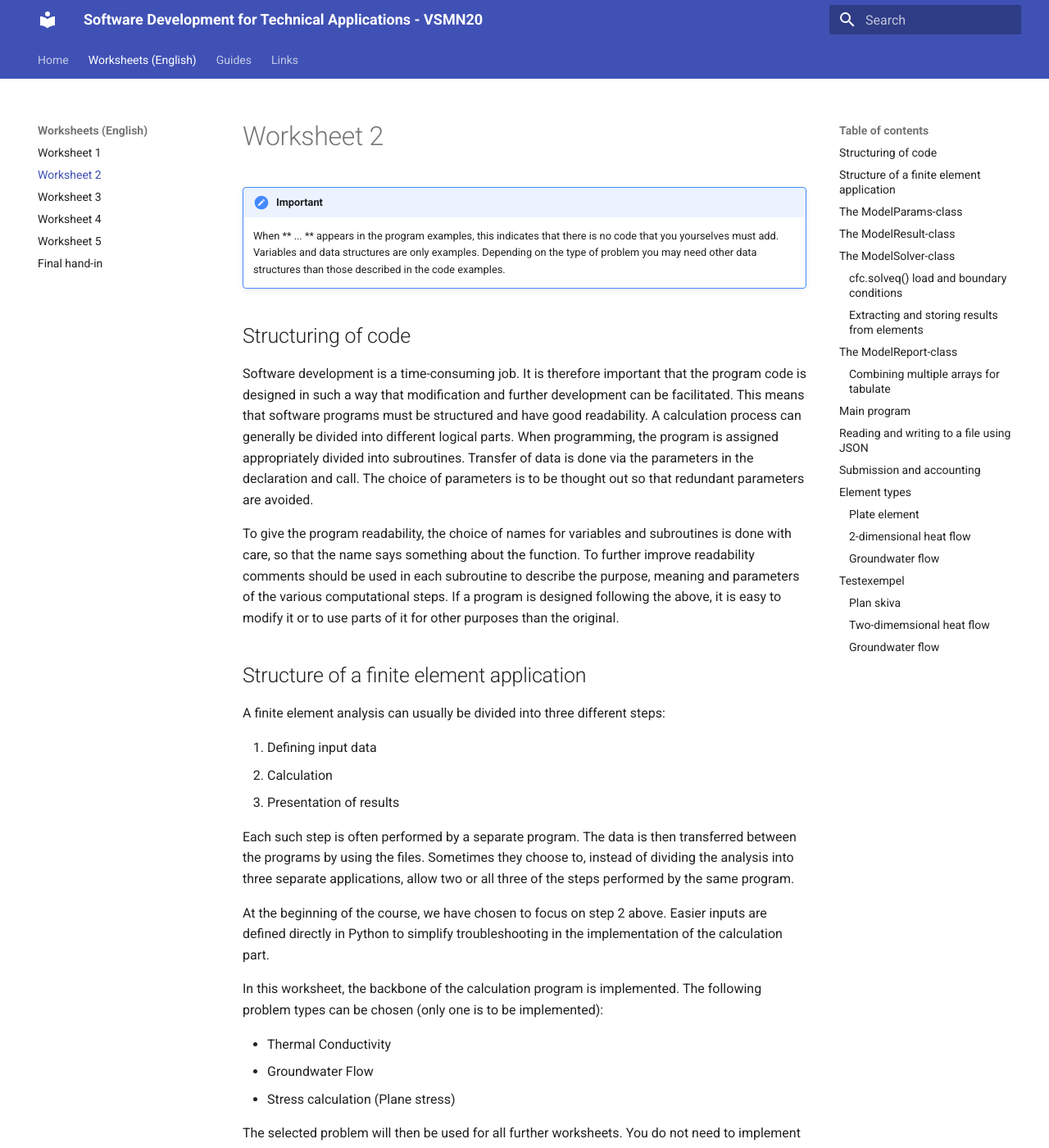
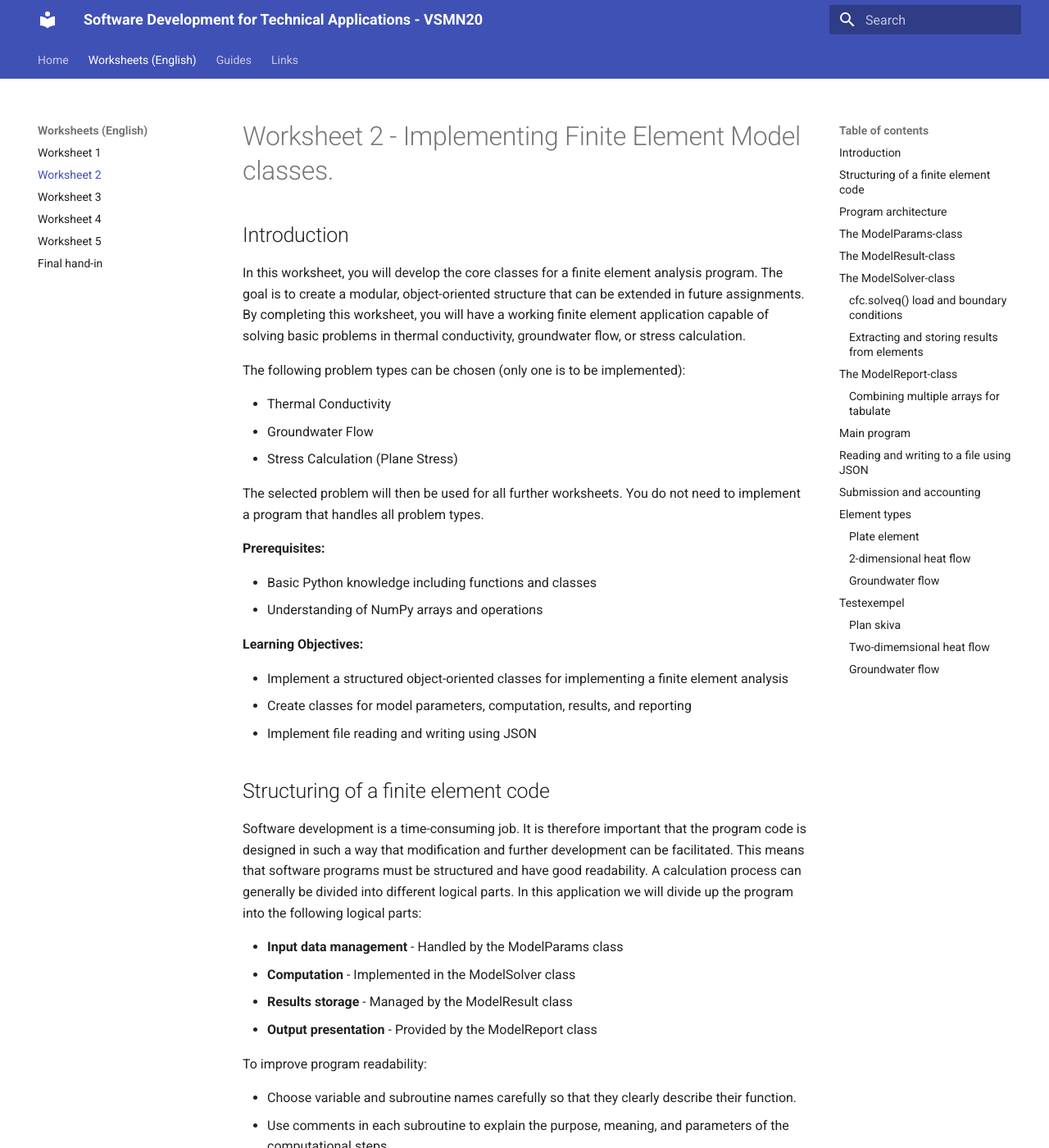
Before and after one commit to jonaslindemann/vsmn20, an MkDocs documentation site: the page built from docs/assignment2_eng.md, in a window 1280 px wide and 1400 px high. Shown: the whole window at 82% size. Built offline with MkDocs 1.6.1 and Material for MkDocs 9.7.7, drawn with Linux system fonts in a browser that asks for light colours; comment, search, counter and statistics services are not loaded; some of the changed text lies outside the part shown.

Commit message:
Updated assigment 2

````diff
--- a/docs/assignment2_eng.md
+++ b/docs/assignment2_eng.md
@@ -1,36 +1,56 @@
-# Worksheet 2
+# Worksheet 2 - Implementing Finite Element Model classes.
 
-!!! note "Important"
+## Introduction
 
-    When ** ... ** appears in the program examples, this indicates that there is no code that you yourselves must add. Variables and data structures are only examples. Depending on the type of problem you may need other data structures than those described in the code examples.
+In this worksheet, you will develop the core classes for a finite element analysis program. The goal is to create a modular, object-oriented structure that can be extended in future assignments. By completing this worksheet, you will have a working finite element application capable of solving basic problems in thermal conductivity, groundwater flow, or stress calculation.
 
-## Structuring of code
+The following problem types can be chosen (only one is to be implemented):
 
-Software development is a time-consuming job. It is therefore important that the program code is designed in such a way that modification and further development can be facilitated. This means that software programs must be structured and have good readability. A calculation process can generally be divided into different logical parts. When programming, the program is assigned appropriately divided into subroutines. Transfer of data is done via the parameters in the declaration and call. The choice of parameters is to be thought out so that redundant parameters are avoided.
-
-To give the program readability, the choice of names for variables and subroutines is done with care, so that the name says something about the function. To further improve readability comments should be used in each subroutine to describe the purpose, meaning and parameters of the various computational steps. If a program is designed following the above, it is easy to modify it or to use parts of it for other purposes than the original.
-
-## Structure of a finite element application
-
-A finite element analysis can usually be divided into three different steps:
-
- 1. Defining input data
- 1. Calculation
- 1. Presentation of results
-
-Each such step is often performed by a separate program. The data is then transferred between the programs by using the files. Sometimes they choose to, instead of dividing the analysis into three separate applications, allow two or all three of the steps performed by the same program.
-
-At the beginning of the course, we have chosen to focus on step 2 above. Easier inputs are defined directly in Python to simplify troubleshooting in the implementation of the calculation part.
-
-In this worksheet, the backbone of the calculation program is implemented. The following problem types can be chosen (only one is to be implemented):
-
- * Thermal Conductivity
- * Groundwater Flow
- * Stress calculation (Plane stress)
+- Thermal Conductivity
+- Groundwater Flow
+- Stress Calculation (Plane Stress)
 
 The selected problem will then be used for all further worksheets. You do not need to implement a program that handles all problem types.
 
-We begin by defining a python-module, flowmodel.py (chose a name depending on the selected problem type), which will include the calculation part of the program. At the beginning of the file, the following declarations for the modules to be used:
+**Prerequisites:**
+
+- Basic Python knowledge including functions and classes
+- Understanding of NumPy arrays and operations
+
+**Learning Objectives:**
+
+- Implement a structured object-oriented classes for implementing a finite element analysis
+- Create classes for model parameters, computation, results, and reporting
+- Implement file reading and writing using JSON
+
+## Structuring of a finite element code
+
+Software development is a time-consuming job. It is therefore important that the program code is designed in such a way that modification and further development can be facilitated. This means that software programs must be structured and have good readability. A calculation process can generally be divided into different logical parts. In this application we will divide up the program into the following logical parts:
+
+- **Input data management** - Handled by the ModelParams class
+- **Computation** - Implemented in the ModelSolver class
+- **Results storage** - Managed by the ModelResult class
+- **Output presentation** - Provided by the ModelReport class
+
+To improve program readability:
+
+- Choose variable and subroutine names carefully so that they clearly describe their function.
+- Use comments in each subroutine to explain the purpose, meaning, and parameters of the computational steps.
+
+By following these guidelines, the program becomes easier to modify or repurpose for other applications.
+
+## Program architecture
+
+Your finite element analysis program will consist of 4 main classes:
+
+| Class | Purpose |
+|-------|---------|
+| ModelParams | Stores input parameters required for calculation |
+| ModelSolver | Implements solution algorithm for the chosen problem |
+| ModelResult | Stores calculation results for later use |
+| ModelReport | Generates formatted reports of inputs and outputs |
+
+We begin by defining a python-module, flowmodel.py (choose a name depending on the selected problem type), which will include the calculation part of the program. At the beginning of the file, the following declarations for the modules to be used:
 
 ``` py
 # -*- coding: utf-8 -*-
@@ -41,16 +61,17 @@ import calfem.utils as cfu
 import tabulate as tab
 ```
 
-For the implementation, we will use object-oriented programming, ie, divide the program into logical objects that can be reused and allow for the expansion and reuse of code. 4 logical classes can be identified for the calculation model:
+All classes in this worksheet will be implemented in the flowmodel.py file.
 
-  * **ModelParams** - Stores the input variables required for calculation.
-  * **ModelSolver** - Implements routine solution for the problem.
-  * **ModelResult** - Storing the results generated thus solving the problem.
-  * **ModelReport** - Manages the generation of input and output reports for the program.
+!!! note "Important"
+
+    When ** ... ** appears in the program examples, this indicates that there is no code that you yourselves must add. Variables and data structures are only examples. Depending on the type of problem you may need other data structures than those described in the code examples.
 
 ## The ModelParams-class
 
-The class input data must contain all inputs required to perform the calculation. Our first class definition may look like the following code:
+The **ModelParams** class will be used to store all input data required for the calculation as member variables. The class will have a constructor, `__init__(...)`, which will initialize all variables to default values, ensuring that the program runs without errors.
+
+The class input data must contain all inputs required to perform the calculation. The following code shows how the structure of the **ModelParams** class might look like, with all necessary variables initialized:
 
 ``` py
 # -*- coding: utf-8 -*-
@@ -108,11 +129,11 @@ class ModelParams:
 
 !!! note "Important"
 
-    All ** ... ** indicates that the code must be added.
+    All **...** indicates that the code must be added.
 
 ## The ModelResult-class
 
-**ModelResult**-class to be used to store the results generated during the calculation. Because Python is a dynamic language that can calculate the class itself and add to the result variables in the result object, but it's always good to create empty variables in the class so that it can function independently. An example of the **ModelResult** class is shown in the following code:
+The **ModelResult** class is used to store the results generated during the calculation. Since Python is a dynamic language, it allows adding result variables to the class object during runtime. However, it is recommended to create empty variables in the class beforehand to ensure that it functions independently. An example of the **ModelResult** class is shown in the following code:
 
 ``` py
 class ModelResult:
@@ -146,7 +167,8 @@ class Solver:
 
 The input parameters are assigned two class variables, **self.model_params** ** and **self.model_result**.
 
-The calculation to be performed in the execute (...). The method retrieves input from **self.model_params** to set up and perform finite element calculations just like a regular Calfem programs. To simplify management of input variables can be local references to the input data is created according to the following code:
+The calculation should be performed in the execute(...) method. The method uses the input parameters from **self.model_params** to set up and perform finite element calculations just like a regular CALFEM. To simplify management of input variables we create local references to the input data variable as shown in the following code:
+
 ``` py
 class Solver:
 
@@ -164,9 +186,9 @@ class Solver:
         bcs = self.model_params.bcs
 ```
 
-Because Python handles all the variables that references it is no disadvantage to make these assignments. No copies of the data will be made. The variables need not be copied back to **self.model_params** then the local variables pointing to the same memory contents.
+Because Python handles all variables by reference, there is no disadvantage to making these assignments. No copies of the data will be created, and the local variables will directly reference the same memory as the parameters in the **self.model_params** variable, eliminating the need to copy them back.
 
-After the calculation is completed, the **self.model_result** is assigned the result of the calculation. The global stiffness matrix, **K** or the load vector **f** need not be stored here. Hot variables is the displacement vector, the reaction force vector and the element forces. The following code shows how this might look like:
+After the calculation is completed, the **self.model_result** is assigned the result of the calculation. The global stiffness matrix, **K** or the load vector **f** need not be stored here. Result variables to be stored are the displacement vector, the reaction force vector and the element forces. The following code shows how this might look like:
 
 ``` py
 class Solver:
@@ -217,7 +239,7 @@ class Solver:
 
 ### Extracting and storing results from elements
 
-To be able to use the results from the elements we need to do some array operations as the output from the element routines can differ.
+To utilize the results from the elements, array operations are required since the output format of the element routines may vary.
 
 === "Flow/Heatflow problem"
 
@@ -247,11 +269,11 @@ To be able to use the results from the elements we need to do some array operati
 
 ## The ModelReport-class
 
-When the calculation has been completed, a report of input parameters and results is generated, this is done by the **ModelReport**-class. The class will have the same input parameters as the **ModelSolver**-class.
+When the calculation is completed, the **ModelReport** class generates a report of input parameters and results. This class uses the same input parameters as the **ModelSolver** class.
 
-For the generation of the report, we will use Python's built-in method **__str__()**. This method is used to implement what should happen when using print ** (...) ** on an instance of the class or the function str ** (...) ** is used to convert the class content to a string.
+To generate the report, we use Python's built-in `__str__()` method, which defines the behavior when an instance of the class is passed to `print(...)` or converted to a string using `str(...)`.
 
-For this to work, we need two additional methods and a string variable. The string variable we will fill with the text description of the class. The extra methods are used to clean and fill the string with content. The following code shows the implementation of ** Report ** class:
+To implement this, we need two additional methods and a string variable. The string variable will store the text description of the class, while the methods will handle clearing and populating the string. The following code shows the implementation of the **ModelReport** class:
 
 ``` py
 class ModelReport:
@@ -310,9 +332,9 @@ if __name__ == "__main__":
     print("This will is executed as a script and not imported.")
 ```
 
-If a Python file is imported with the **import** statement, the variable ** __ name __ ** will contain the module name, ie the name of the source file. However, if you call the file directly with a Python interpreter ** __ name__ ** will contain the value ** __ main __ **. In this way, you can ensure that only certain code is executed if the file is started directly with the Python interpreter and at the same time use the file as a module. This concept is often used in Python to create test functions for modules.
+If a Python file is imported with the **import** statement, the variable `__name__` will contain the module name, i.e., the name of the source file. However, if you call the file directly with a Python interpreter, `__name__`** will contain the value `__main__`. In this way, you can ensure that only certain code is executed if the file is started directly with the Python interpreter and at the same time use the file as a module. This concept is often used in Python to create test functions for modules.
 
-A main program of our finite element program that uses all of our classes can then look like this:
+A main program of our finite element program that uses all of our classes can then look like this (ensure the class names and imports match your implementation):
 
 ``` py
 # -*- coding: utf-8 -*-
@@ -696,7 +718,7 @@ Example of a running program is shown below:
 
 ## Reading and writing to a file using JSON
 
-An important part of a calculation program is being able to read and write input files. In most cases, the problems are so large that they can not be defined in the program code. In this program, we will use JSON (JavaScript Object Notation) as the format of the files we will write. The following code is an example of how a JSON file might look like.
+An important part of a calculation program is being able to read and write input files. In most cases, the problems are so large that they can not be defined in the program code. In this program, we will use JSON (JavaScript Object Notation) as the format of the files we will write. The following code is an example of how a JSON file might look like:
 
 ``` json
 {"employees":[
@@ -706,9 +728,9 @@ An important part of a calculation program is being able to read and write input
 ]}
 ```
 
-The file is very similar to the syntax that Python uses dictionaries. What makes the format attractive is that we do not need to write it to the file ourselves as Python has a built-in library to read and write files of this type.
+The file format is very similar to the syntax used by Python dictionaries. This similarity makes it attractive, as Python provides a built-in library to easily read and write files in this format.
 
-To implement the functionality to read and write JSON-files in our program, we add the following imports at the beginning of our module file:
+To implement the functionality for reading and writing JSON files in our program, we add the following imports at the beginning of our module file:
 
 ``` py hl_lines="5"
 # -*- coding: utf-8 -*-
@@ -718,7 +740,7 @@ import calfem.core as cfc
 import json
 ```
 
-We start by implementing writing to a file as we have all input parameters required for this. We add a method **save()** in the **ModelParams**-class:
+We start by implementing writing to a file as we have all input parameters required for this. Below is the skeleton implementation of the `save()` method in the **ModelParams**-class:
 
 ``` py
 class ModelParams:
@@ -732,7 +754,7 @@ class ModelParams:
         ...
 ```
 
-To define the structure of that which is to be stored, but also to make it easy to read data, we will start from a dictionary as the base for what should be written and read to File. In the **save()**-method we add the following code to define a parameter dictionary:
+To define the structure of what is to be stored, but also to make it easy to read data, we will start from a dictionary as the base for what should be written and read to file. In the **save()**-method we add the following code to define a parameter dictionary:
 
 ``` py
         model_params = {}
@@ -746,10 +768,10 @@ The **model_params["version"]** entry is a good way of keeping track of the vers
 One problem we need to handle is that the JSON module can't handle NumPy arrays. This is solved by converting our numpy arrays to lists. In the following code, we convert the array **self.coord** to a list using the **.tolist()** method in NumPy.
 
 ``` py
-        model_params["coord"] = self.coord.tolist()
+        model_params["coord"] = self.coord.tolist()  # Convert NumPy array to list for JSON compatibility
 ```
 
-When the input parameters have been defined, we can open a file for writing and writing the dictionary to file using the **json.dumps(...)** function.
+When the input parameters have been defined, we can open a file for writing the dictionary to file using the **json.dumps(...)** function.
 
 ``` py
         ofile = open(filename, "w")
````
Also changed, not shown: other parts of docs/assignment2_eng.md (+5 -5 lines), docs/index.md (+2 -0 lines), docs/links.md (+1 -1 lines), docs/images/vsmn20.png (added).
